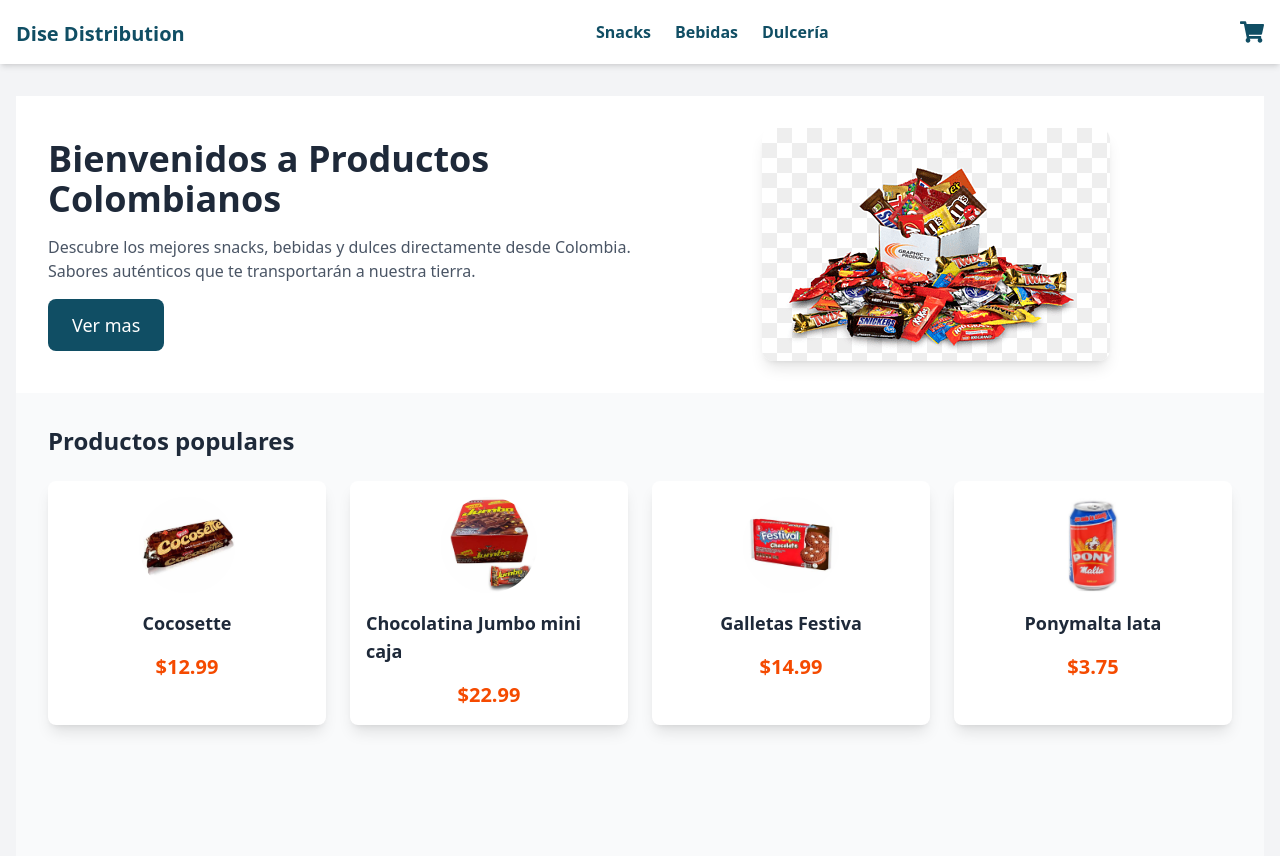
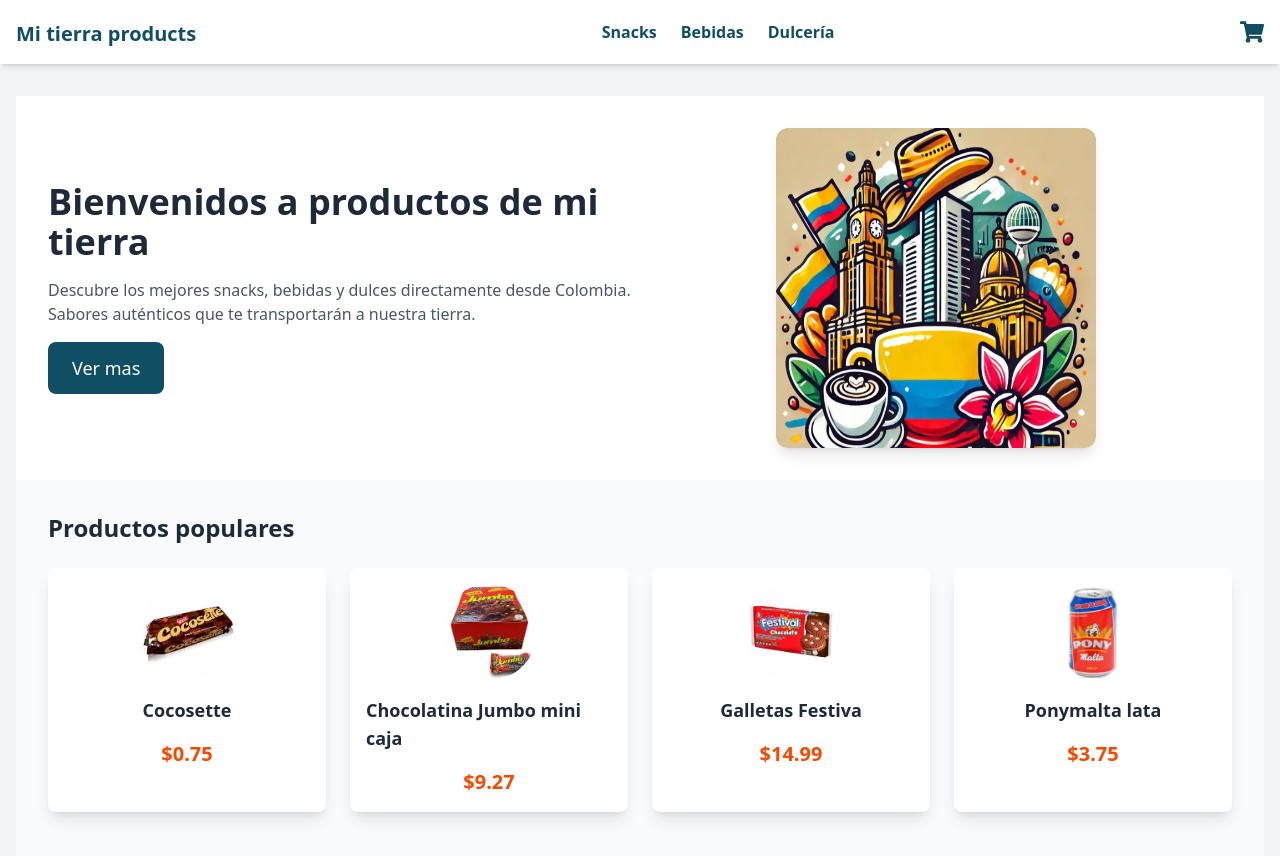
Before and after one commit to Viviana9110/dise-eccomerce, a React (Vite) app in the folder frontend/: page / in a window 1280 px wide. Shown: the top 856 px of the page. Built offline with nearby package versions, Linux system fonts and the light colour scheme.

Commit message:
cambios en nav y home

```diff
--- a/frontend/src/components/Navbar.jsx
+++ b/frontend/src/components/Navbar.jsx
@@ -18,7 +18,7 @@
       <nav className="flex justify-between items-center p-4 bg-white shadow-md">
         <div className="text-2xl font-bold text-cyan-900">
         <Link to="/" className="text-xl font-bold">
-              Dise Distribution
+              Mi tierra products
             </Link>
             </div>
           <ul className="flex space-x-6">
--- a/frontend/src/pages/Home.jsx
+++ b/frontend/src/pages/Home.jsx
@@ -16,7 +16,7 @@
       <header className="flex flex-col md:flex-row items-center justify-between p-8 bg-white">
         <div className="md:w-1/2 space-y-4">
           <h1 className="text-4xl font-bold text-gray-800">
-          Bienvenidos a Productos Colombianos
+          Bienvenidos a productos de mi tierra
           </h1>
           <p className="text-gray-600">
           Descubre los mejores snacks, bebidas y dulces directamente desde Colombia.
@@ -28,9 +28,9 @@
         </div>
         <div className="md:w-1/2 mt-8 md:mt-0 flex justify-center">
           <img
-            src="../public/images/fondo.png"
-            alt="Fried Chicken"
-            className="rounded-xl shadow-lg"
+            src="../public/images/fondo.jpg"
+            alt="Mi tierra"
+            className="rounded-xl shadow-lg w-80 h-80"
           />
         </div>
       </header>
@@ -42,12 +42,12 @@
           {[
             {
               name: "Cocosette",
-              price: "$12.99",
+              price: "$0.75",
               img: "../public/images/cocosette.jpg",
             },
             {
               name: "Chocolatina Jumbo mini caja",
-              price: "$22.99",
+              price: "$9.27",
               img: "../public/images/chocolatinajumbomini.jpg",
             },
             {
```
